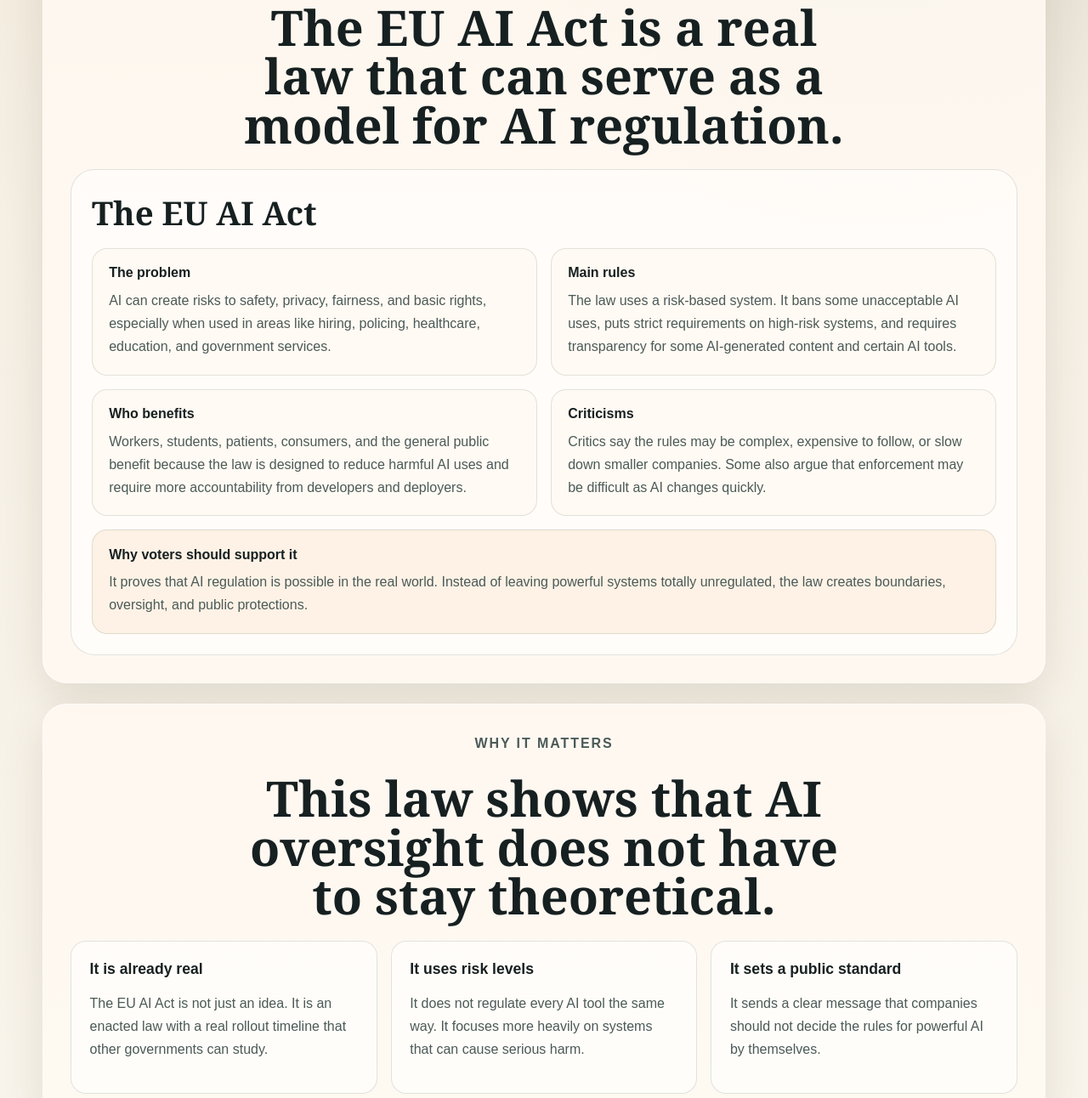
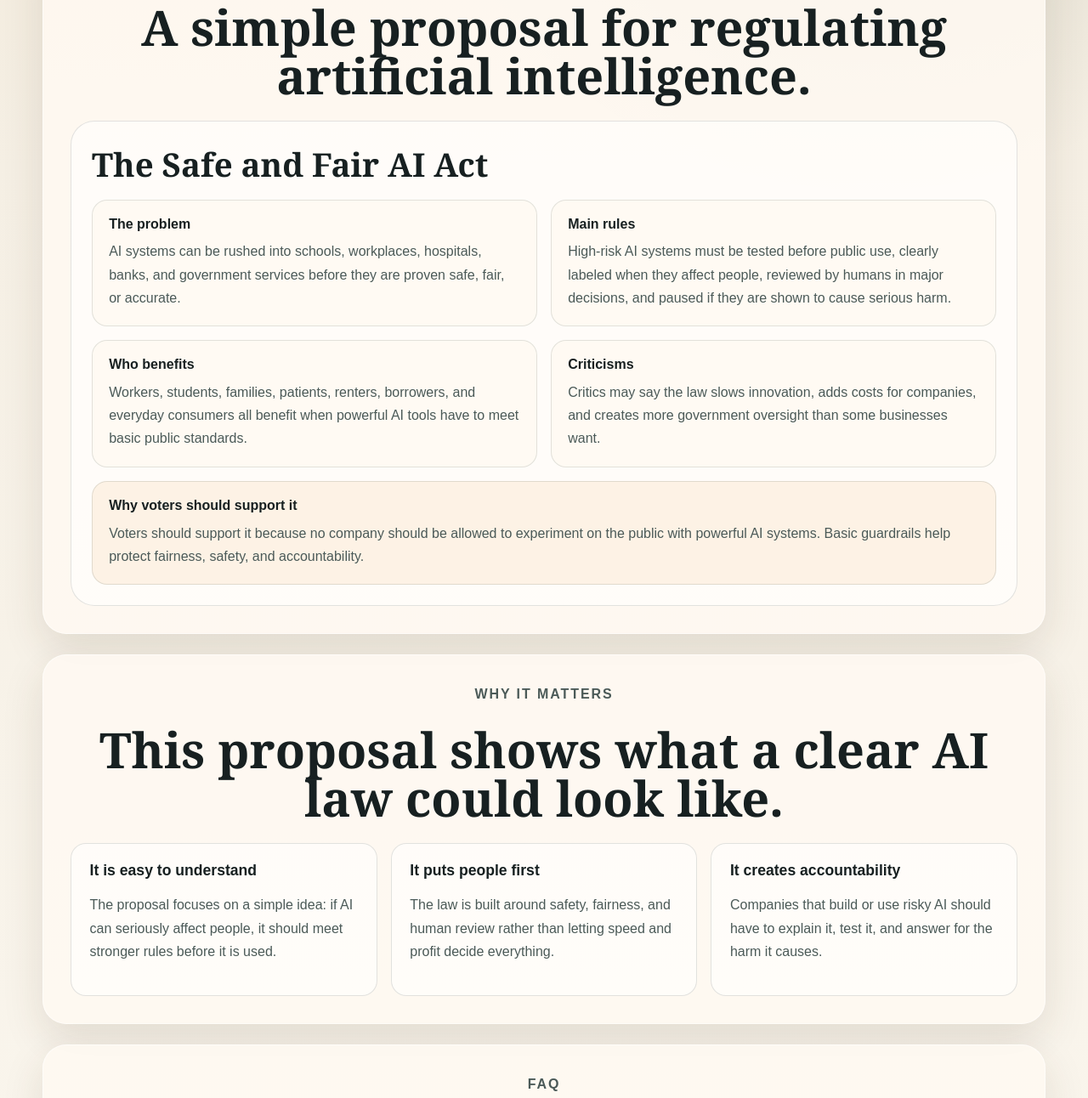
Before and after one commit to 27007scs/27007scs.github.io, a website: page index.html in a window 1280 px wide. Shown: the part 841-2133 px from the top of the page at 85% size. Drawn offline with Linux system fonts and the light colour scheme.

Commit message:
Add files via upload

```diff
--- a/index.html
+++ b/index.html
@@ -6,7 +6,7 @@
     <title>Human Rules for Machine Power</title>
     <meta
       name="description"
-      content="A simple website explaining the EU AI Act as a real example of how governments can regulate artificial intelligence."
+      content="A simple website explaining a proposed AI law designed to regulate powerful artificial intelligence systems."
     />
     <link rel="stylesheet" href="styles.css" />
   </head>
@@ -27,9 +27,9 @@
             <p class="eyebrow">A simple message</p>
             <h1>AI needs to be regulated.</h1>
             <p class="hero-text">
-              A real example already exists: the European Union's AI Act. It
-              shows how a government can create rules for risky AI systems while
-              still allowing innovation.
+              This site supports a proposed law that would place clear limits on
+              high-risk AI systems and require companies to put public safety
+              before speed.
             </p>
             <div class="hero-actions">
               <a class="button button-primary" href="#laws">See the law</a>
@@ -40,62 +40,61 @@
         <section class="stats-band" aria-label="Quick overview">
           <article>
             <span class="stat-number">1</span>
-            <span class="stat-label">real AI law explained</span>
+            <span class="stat-label">proposed AI law explained</span>
           </article>
           <article>
-            <span class="stat-number">2024</span>
-            <span class="stat-label">year the EU AI Act entered into force</span>
+            <span class="stat-number">1</span>
+            <span class="stat-label">clear goal: protect people from risky AI</span>
           </article>
         </section>
 
         <section class="section" id="laws">
           <div class="section-heading">
-            <p class="eyebrow">Real law guide</p>
-            <h2>The EU AI Act is a real law that can serve as a model for AI regulation.</h2>
+            <p class="eyebrow">Proposed law guide</p>
+            <h2>A simple proposal for regulating artificial intelligence.</h2>
           </div>
 
           <article class="law-card">
-            <h3>The EU AI Act</h3>
+            <h3>The Safe and Fair AI Act</h3>
             <div class="law-grid">
               <div class="law-item">
                 <h4>The problem</h4>
                 <p>
-                  AI can create risks to safety, privacy, fairness, and basic
-                  rights, especially when used in areas like hiring, policing,
-                  healthcare, education, and government services.
+                  AI systems can be rushed into schools, workplaces, hospitals,
+                  banks, and government services before they are proven safe,
+                  fair, or accurate.
                 </p>
               </div>
               <div class="law-item">
                 <h4>Main rules</h4>
                 <p>
-                  The law uses a risk-based system. It bans some unacceptable AI
-                  uses, puts strict requirements on high-risk systems, and
-                  requires transparency for some AI-generated content and
-                  certain AI tools.
+                  High-risk AI systems must be tested before public use, clearly
+                  labeled when they affect people, reviewed by humans in major
+                  decisions, and paused if they are shown to cause serious harm.
                 </p>
               </div>
               <div class="law-item">
                 <h4>Who benefits</h4>
                 <p>
-                  Workers, students, patients, consumers, and the general public
-                  benefit because the law is designed to reduce harmful AI uses
-                  and require more accountability from developers and deployers.
+                  Workers, students, families, patients, renters, borrowers, and
+                  everyday consumers all benefit when powerful AI tools have to
+                  meet basic public standards.
                 </p>
               </div>
               <div class="law-item">
                 <h4>Criticisms</h4>
                 <p>
-                  Critics say the rules may be complex, expensive to follow, or
-                  slow down smaller companies. Some also argue that enforcement
-                  may be difficult as AI changes quickly.
+                  Critics may say the law slows innovation, adds costs for
+                  companies, and creates more government oversight than some
+                  businesses want.
                 </p>
               </div>
               <div class="law-item law-item-wide">
                 <h4>Why voters should support it</h4>
                 <p>
-                  It proves that AI regulation is possible in the real world.
-                  Instead of leaving powerful systems totally unregulated, the
-                  law creates boundaries, oversight, and public protections.
+                  Voters should support it because no company should be allowed
+                  to experiment on the public with powerful AI systems. Basic
+                  guardrails help protect fairness, safety, and accountability.
                 </p>
               </div>
             </div>
@@ -105,28 +104,28 @@
         <section class="section action-section" id="action">
           <div class="section-heading">
             <p class="eyebrow">Why it matters</p>
-            <h2>This law shows that AI oversight does not have to stay theoretical.</h2>
+            <h2>This proposal shows what a clear AI law could look like.</h2>
           </div>
           <div class="action-grid">
             <article class="action-card">
-              <h3>It is already real</h3>
+              <h3>It is easy to understand</h3>
               <p>
-                The EU AI Act is not just an idea. It is an enacted law with a
-                real rollout timeline that other governments can study.
+                The proposal focuses on a simple idea: if AI can seriously affect
+                people, it should meet stronger rules before it is used.
               </p>
             </article>
             <article class="action-card">
-              <h3>It uses risk levels</h3>
+              <h3>It puts people first</h3>
               <p>
-                It does not regulate every AI tool the same way. It focuses more
-                heavily on systems that can cause serious harm.
+                The law is built around safety, fairness, and human review rather
+                than letting speed and profit decide everything.
               </p>
             </article>
             <article class="action-card">
-              <h3>It sets a public standard</h3>
+              <h3>It creates accountability</h3>
               <p>
-                It sends a clear message that companies should not decide the
-                rules for powerful AI by themselves.
+                Companies that build or use risky AI should have to explain it,
+                test it, and answer for the harm it causes.
               </p>
             </article>
           </div>
@@ -139,25 +138,25 @@
           </div>
           <div class="faq-list">
             <details>
-              <summary>Is the EU AI Act a real law?</summary>
+              <summary>Is this a real law?</summary>
               <p>
-                Yes. Regulation (EU) 2024/1689, known as the EU AI Act, entered
-                into force on August 1, 2024 and applies in stages.
+                No. This is a proposed law created for this website to show what
+                a strong but simple AI regulation plan could look like.
               </p>
             </details>
             <details>
-              <summary>Why use a European law on this website?</summary>
+              <summary>Why make up a law instead of using a real one?</summary>
               <p>
-                Because it is one of the clearest real examples of broad AI
-                regulation. Even if voters live elsewhere, it shows what AI rules
-                can look like in practice.
+                A proposed law lets the site focus on the exact rules and values
+                you want to support without being tied to an existing government
+                bill.
               </p>
             </details>
             <details>
               <summary>Can we add more real laws later?</summary>
               <p>
-                Yes. We can later add laws from U.S. states, Congress, or other
-                countries using the same simple format.
+                Yes. We can later compare this proposal to real laws from U.S.
+                states, Congress, or other countries.
               </p>
             </details>
           </div>
--- a/styles.css
+++ b/styles.css
@@ -163,7 +163,8 @@ h1 {
 
 h2 {
   font-size: clamp(2rem, 5vw, 3.6rem);
-  max-width: 22ch;
+  max-width: none;
+  width: 100%;
 }
 
 .hero-text,
@@ -252,6 +253,10 @@ h2 {
   text-align: center;
 }
 
+.section-heading h2 {
+  width: 100%;
+}
+
 .card-grid,
 .action-grid {
   display: grid;
@@ -274,7 +279,8 @@ h2 {
   font-family: Georgia, "Times New Roman", serif;
   font-size: clamp(1.8rem, 3vw, 2.7rem);
   margin-bottom: 1rem;
-  max-width: 22ch;
+  max-width: none;
+  width: 100%;
 }
 
 .law-grid {
```
